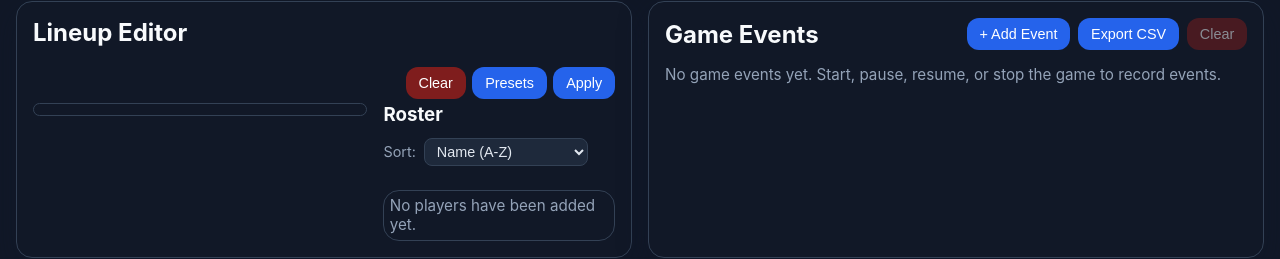
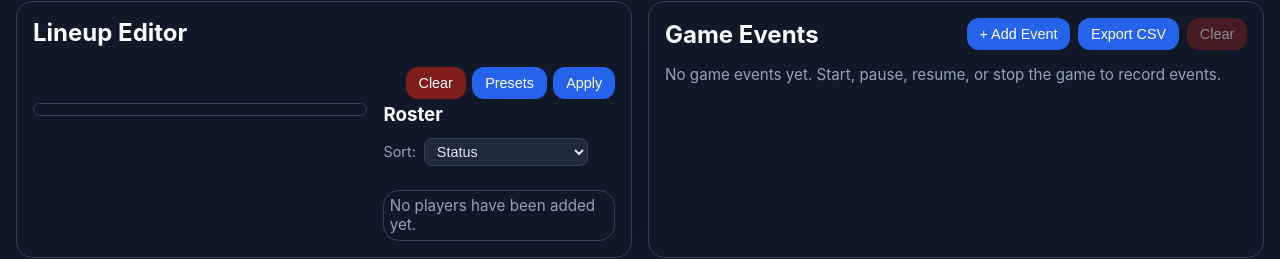
Before and after one commit to jpavelka/lineup-helper, a SvelteKit app: page / in a window 1280 px wide. Shown: the part 77-336 px from the top of the page. Built offline with nearby package versions, Linux system fonts and the light colour scheme.

Commit message:
minor formatting

```diff
--- a/src/routes/+page.svelte
+++ b/src/routes/+page.svelte
@@ -37,7 +37,7 @@
   let selectedItem = null;
   let touchDrag = null;
   let draggedPosId = null;
-  let lineupRosterSort = 'name';
+  let lineupRosterSort = 'status';
   let now = Date.now();
 
   let showEditModal = false;
@@ -1735,8 +1735,8 @@
             <div class="sort-controls">
               <label for="roster-sort">Sort:</label>
               <select id="roster-sort" bind:value={lineupRosterSort}>
+                <option value="status">Status</option>
                 <option value="name">Name (A-Z)</option>
-                <option value="status">Status</option>
                 <option value="total">Total Field Time</option>
                 <option value="stintActive">Current Field Stint</option>
                 <option value="stintBench">Current Bench Stint</option>
@@ -1788,15 +1788,15 @@
                             </svg>
 
                           {:else if !player.inLiveLineup && player.inDraftLineup}
-                            <!-- Sub IN: Pulsing Green Right Arrow -->
+                            <!-- Sub IN: Green Right Arrow -->
                             <svg title="Staged to Sub In" width="18" height="18" viewBox="0 0 24 24" fill="none" stroke="#34d399" stroke-width="2.5" stroke-linecap="round" stroke-linejoin="round">
                               <path d="M5 12h14"></path>
                               <path d="m12 5 7 7-7 7"></path>
                             </svg>
 
                           {:else if player.inLiveLineup && !player.inDraftLineup}
-                            <!-- Sub OUT: Pulsing Red Left Arrow -->
-                            <svg class="sub-pending-icon" title="Staged to Sub Out" width="18" height="18" viewBox="0 0 24 24" fill="none" stroke="#ef4444" stroke-width="2.5" stroke-linecap="round" stroke-linejoin="round">
+                            <!-- Sub OUT: Red Left Arrow -->
+                            <svg title="Staged to Sub Out" width="18" height="18" viewBox="0 0 24 24" fill="none" stroke="#ef4444" stroke-width="2.5" stroke-linecap="round" stroke-linejoin="round">
                               <path d="M19 12H5"></path>
                               <path d="m12 19-7-7 7-7"></path>
                             </svg>
@@ -2884,14 +2884,4 @@
     gap: 5pt;
     margin-bottom: 3pt;
   }
-
-  .sub-pending-icon {
-    animation: pulse-sub 1.5s infinite;
-  }
-
-  @keyframes pulse-sub {
-    0% { opacity: 0.4; transform: scale(0.95); }
-    50% { opacity: 1; transform: scale(1.1); }
-    100% { opacity: 0.4; transform: scale(0.95); }
-  }
 </style>
```
